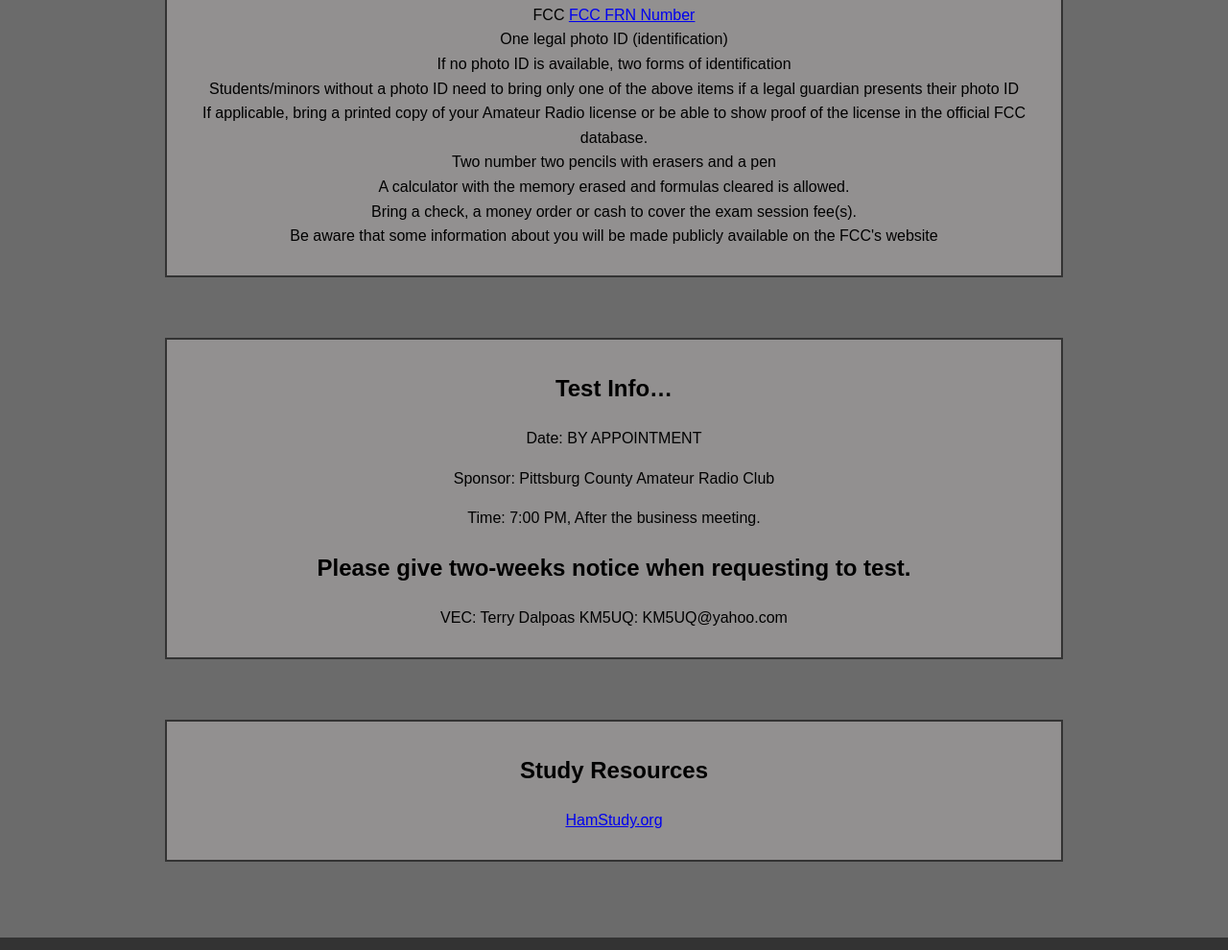
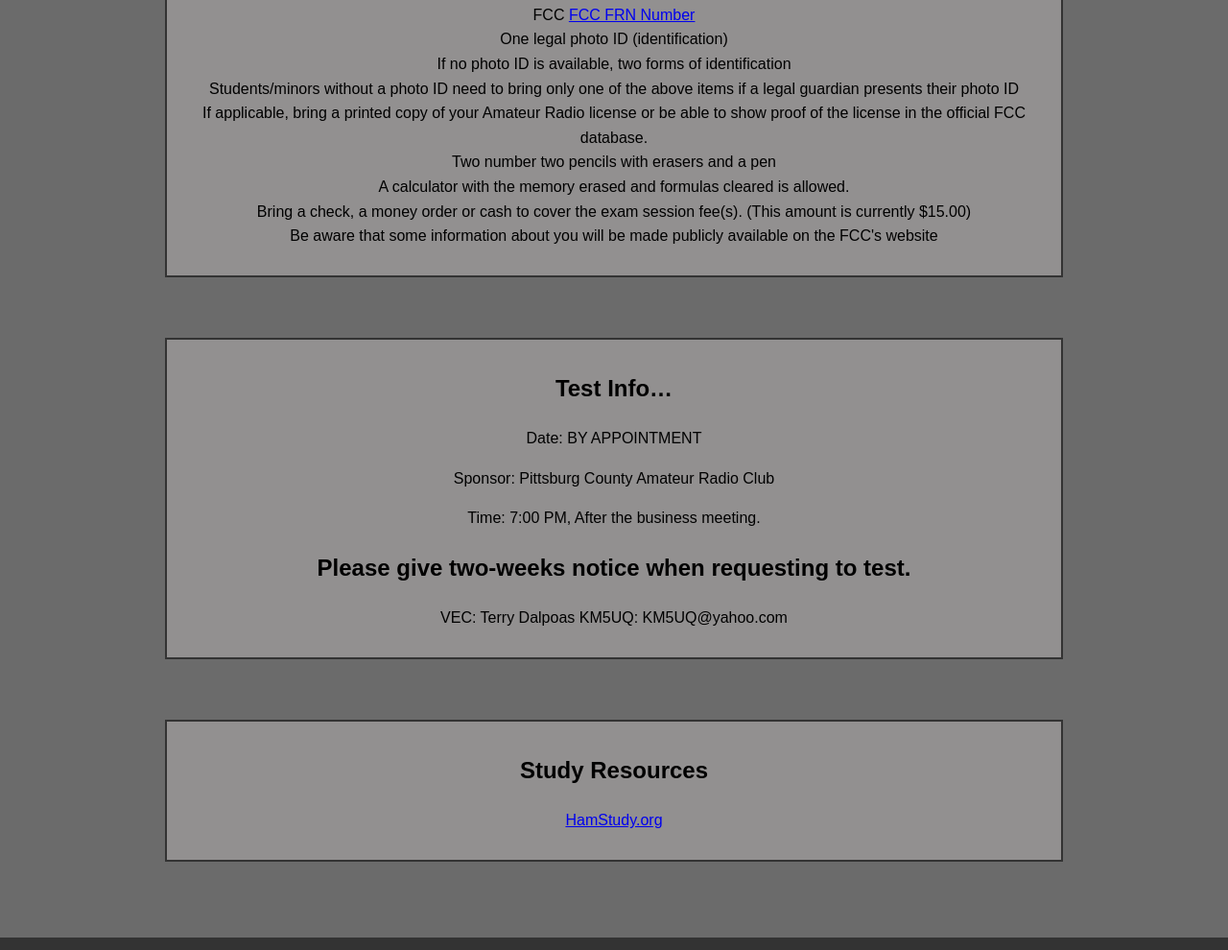
Before and after one commit to KI5KLC/PCARC, a plain HTML site: page PCARC_testing.html in a window 1280 px wide. Shown: the part 807-1797 px from the top of the page at 96% size. Drawn offline with Linux system fonts and the light colour scheme.

Commit message:
Updating with the current testing fees.

```diff
--- a/PCARC_testing.html
+++ b/PCARC_testing.html
@@ -65,7 +65,7 @@
                     or be able to show proof of the license in the official FCC database.      </li>
                 <li> Two number two pencils with erasers and a pen       </li>
                 <li> A calculator with the memory erased and formulas cleared is allowed.         </li>
-                <li>  Bring a check, a money order or cash to cover the exam session fee(s).      </li>
+                <li>  Bring a check, a money order or cash to cover the exam session fee(s). (This amount is currently $15.00)      </li>
                 <li> Be aware that some information about you will be made publicly available
                     on the FCC's website      </li>
 
```
